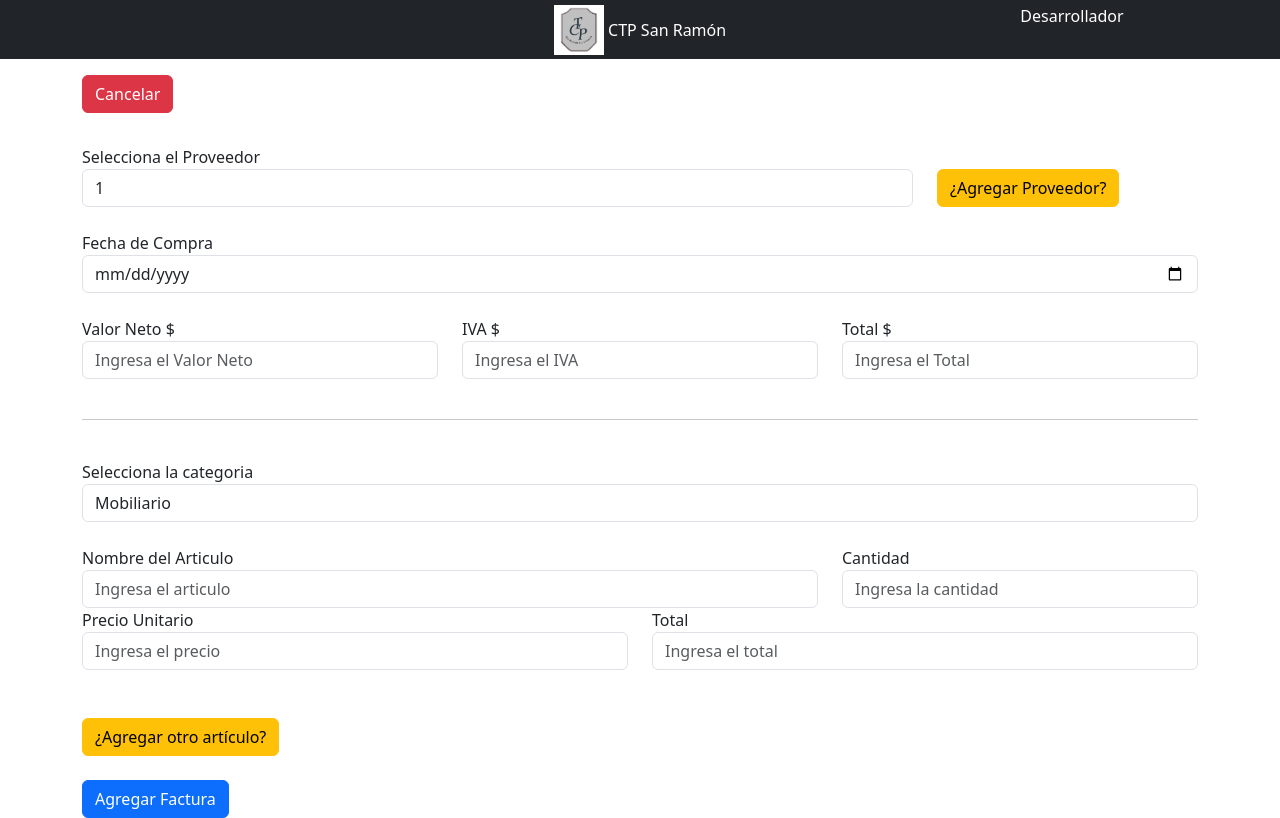
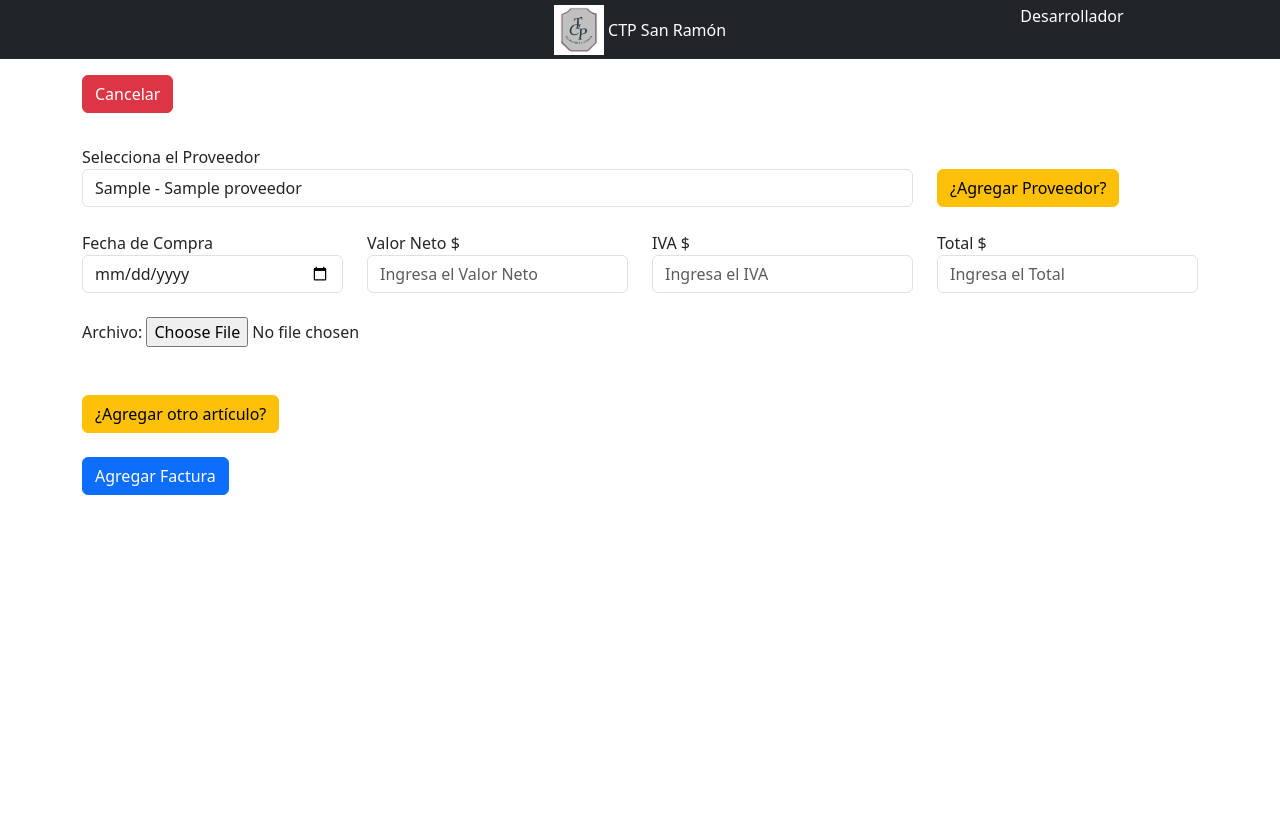
Before and after one commit to Meshdako/CTP-Inventario, a Django app: template src/Proyecto_API/api/templates/main/add.html in a window 1280 px wide. After the commit the page ends 495 px from the top, so only its background shows below. Run offline with Django 3.2, Linux system fonts and the light colour scheme; the template is opened without the code that fills it: values that come from a table or form of the project are taken from there, others are empty; tables that the repository leaves empty hold one stand-in row (values such as "Sample post"); some libraries are stand-ins or nearby versions.

Commit message:
UPDATE (Nuevamente, no es el mejor commit. No debería suceder, pero necesito hacerlo por tiempo

```diff
--- a/src/Proyecto_API/api/forms.py
+++ b/src/Proyecto_API/api/forms.py
@@ -1,12 +1,17 @@
 from django import forms
 
 class ArticuloForm(forms.Form):
+    # Proveedor
+    rut = forms.IntegerField()
+    # Factura
     fecha_compra = forms.DateField()
     valor_neto = forms.IntegerField()
     iva = forms.IntegerField()
     total = forms.IntegerField()
-    categoria = forms.ChoiceField(choices=((1, 'Mobiliario'), (2, 'Aseo'), (3, 'Química')))
+    archivo = forms.FileField()
+    # Articulo
+    categoria = forms.ChoiceField(choices=((1, 'Mobiliario'), (2, 'Aseo'), (3, 'Química'), (4, 'Accesorios de Computadora')))
     nombre_articulo = forms.CharField()
     cantidad = forms.IntegerField()
     precio_unitario = forms.DecimalField()
-    total = forms.DecimalField()
+    total_articulo = forms.DecimalField()
--- a/src/Proyecto_API/api/static/js/add.js
+++ b/src/Proyecto_API/api/static/js/add.js
@@ -1,55 +1,99 @@
+// Separar números en miles
+function formatInput(input) {
+    // Obtener el valor ingresado
+    let value = input.value;
+
+    // Eliminar cualquier separador de miles existente
+    value = value.replace(/\./g, '');
+
+    // Convertir a número y formatear con separadores de miles
+    let formattedValue = addThousandsSeparator(value);
+
+    // Actualizar el valor en la casilla de entrada
+    input.value = formattedValue;
+}
+
+function addThousandsSeparator(number) {
+    // Convertir a número
+    let parsedNumber = parseFloat(number);
+
+    // Verificar si el número es válido
+    if (isNaN(parsedNumber)) {
+        return number; // Devolver el valor original si no es un número válido
+    }
+
+    // Formatear con separadores de miles y punto decimal
+    return parsedNumber.toLocaleString(undefined, { minimumFractionDigits: 0, maximumFractionDigits: 0 });
+}
+
 // Agregar Nuevo Articulo
+// Variable para realizar un seguimiento del índice de campo
+var campoIndex = 0;
+
+function eliminarArticulo(id) {
+    var articulo = document.getElementById(id);
+    articulo.remove();
+}
+
+// Función para agregar un nuevo artículo
 function agregarArticulo() {
     var container = document.getElementById("articulos-container");
     var nuevoArticulo = document.createElement("div");
+    var articuloId = "articulo_" + campoIndex;
 
     nuevoArticulo.innerHTML = `
         <br>
         <hr>
         <br>
-        <div class="from-group">
-                <div class="from-group">
-                    <label for="categoria_id">Selecciona la Categoría</label>
-                    <select class="form-control" name="categoria_id">
-                        <option value="1">Mobiliario</option>
-                        <option value="2">Aseo</option>
-                        <option value="3">Química</option>
-                    </select>
-                </div>
+        <div id="articulo_${campoIndex}">
+            <div class="form-group">
+                <label for="categoria_${campoIndex}">Selecciona la categoría</label>
+                <select class="form-control" id="categoria_${campoIndex}" name="categoria_${campoIndex}">
+                    <option value="1">Mobiliario</option>
+                    <option value="2">Aseo</option>
+                    <option value="3">Química</option>
+                    <option value="4">Accesorios de Computadora</option>
+                </select>
             </div>
 
             <br>
             <div class="row">
                 <div class="col-md-8">
                     <div class="form-group">
-                        <label for="nombre_articulo">Nombre del Articulos</label>
-                        <input type="text" class="form-control" name="nombre_articulo"
-                            placeholder="Ingresa el articulo">
+                        <label for="nombre_articulo_${campoIndex}">Nombre del Articulo</label>
+                        <input type="text" class="form-control" id="nombre_articulo_${campoIndex}" name="nombre_articulo_${campoIndex}" placeholder="Ingresa el artículo">
                     </div>
                 </div>
                 <div class="col-md-4">
                     <div class="form-group">
-                        <label for="cantidad">Cantidad</label>
-                        <input type="number" class="form-control" name="cantidad" placeholder="Ingresa la cantidad">
+                        <label for="cantidad_${campoIndex}">Cantidad</label>
+                        <input type="text" class="form-control" id="cantidad_${campoIndex}" name="cantidad_${campoIndex}" oninput="formatInput(this)" placeholder="Ingresa la cantidad">
                     </div>
                 </div>
             </div>
             <div class="row">
                 <div class="col-md-6">
                     <div class="form-group">
-                        <label for="precio_unit">Precio Unitario</label>
-                        <input type="number" class="form-control" name="precio_unitario"
-                            placeholder="Ingresa el precio">
+                        <label for="precio_unitario_${campoIndex}">Precio Unitario</label>
+                        <input type="text" class="form-control" id="precio_unitario_${campoIndex}" name="precio_unitario_${campoIndex}" oninput="formatInput(this)" placeholder="Ingresa el precio">
                     </div>
                 </div>
                 <div class="col-md-6">
                     <div class="form-group">
-                        <label for="total">Total</label>
-                        <input type="number" class="form-control" name="total" placeholder="Ingresa el total">
+                        <label for="total_${campoIndex}">Total</label>
+                        <input type="text" class="form-control" id="total_${campoIndex}" name="total_${campoIndex}" oninput="formatInput(this)" placeholder="Ingresa el total">
                     </div>
                 </div>
             </div>
-        `;
+
+            <!-- Botón para eliminar el artículo -->
+            <br>
+            <button type="button" onclick="eliminarArticulo('${articuloId}')" class="btn btn-danger mt-2">Eliminar Articulo</button>
+        </div>
+    `;
 
     container.appendChild(nuevoArticulo);
+
+    // Incrementar el índice de campo para el próximo artículo
+    campoIndex++;
 }
--- a/src/Proyecto_API/api/templates/main/add.html
+++ b/src/Proyecto_API/api/templates/main/add.html
@@ -46,7 +46,7 @@
     <!-- Formulario Factura -->
     <div class="container">
         <div class="d-flex">
-            <a href="/api/facturas/views">
+            <a href="/api/home/views">
                 <button type="button" class="btn btn-danger mt-3 mb-2">Cancelar</button>
             </a>
         </div>
@@ -54,23 +54,25 @@
 
     <div class="container">
         <br>
-        <form id="agregar_item">
+        <form method="post" enctype="multipart/form-data">
+            {% csrf_token %}
+
             <div class="from-group">
                 <div class="row">
                     <div class="col-md-9">
-                        <label for="proveedor_id">
+                        <label for="{{ form.rut.id_for_label }}">
                             Selecciona el Proveedor
                         </label>
-                        <select class="form-control" name="proveedor_id">
+                        <select class="form-control" name="{{ form.rut.html_name }}">
                             {% for m in proveedores %}
-                            <option>
-                                {{ m.id }}
+                            <option value="{{ m.id }}" {% ifequal form.rut.value m.id %}selected{% endifequal %}>
+                                {{ m.rut }} - {{ m.nombre }}
                             </option>
                             {% endfor %}
                         </select>
                     </div>
                     <div class="col-md-3 mx-auto">
-                        <a href="#">
+                        <a href="https://youtube.com">
                             <button type="button" class="btn btn-warning mt-4">
                                 ¿Agregar Proveedor?
                             </button>
@@ -80,86 +82,44 @@
             </div>
 
             <br>
-            <div class="form-group">
-                <label for="nombre_articulo">Fecha de Compra</label>
-                <input type="date" class="form-control" name="fecha_compra">
-            </div>
-
-            <br>
             <div class="row">
-                <div class="col-md-4">
+                <div class="col-md-3">
                     <div class="form-group">
-                        <label for="valor_neto">Valor Neto $</label>
-                        <input type="number" class="form-control" name="valor_neto" placeholder="Ingresa el Valor Neto">
+                        <label for="{{ form.fecha_compra.id_for_label }}">Fecha de Compra</label>
+                        <input type="date" class="form-control" id="{{ form.fecha_compra.id_for_label }}"
+                            name="{{ form.fecha_compra.html_name }}">
                     </div>
                 </div>
-                <div class="col-md-4">
+                <div class="col-md-3">
                     <div class="form-group">
-                        <label for="iva">IVA $</label>
-                        <input type="number" class="form-control" name="iva" placeholder="Ingresa el IVA">
+                        <label for="{{ form.valor_neto.id_for_label }}">Valor Neto $</label>
+                        <input type="text" class="form-control" id="{{ form.valor_neto.id_for_label }}"
+                            name="{{ form.valor_neto.html_name }}" oninput="formatInput(this)" placeholder="Ingresa el Valor Neto">
                     </div>
                 </div>
-                <div class="col-md-4">
+                <div class="col-md-3">
                     <div class="form-group">
-                        <label for="total">Total $</label>
-                        <input type="number" class="form-control" name="total" placeholder="Ingresa el Total">
+                        <label for="{{ form.iva.id_for_label }}">IVA $</label>
+                        <input type="text" class="form-control" id="{{ form.iva.id_for_label }}"
+                            name="{{ form.iva.html_name }}" oninput="formatInput(this)" placeholder="Ingresa el IVA">
+                    </div>
+                </div>
+                <div class="col-md-3">
+                    <div class="form-group">
+                        <label for="{{ form.total.id_for_label }}">Total $</label>
+                        <input type="text" class="form-control" id="{{ form.total.id_for_label }}"
+                            name="{{ form.total.html_name }}" oninput="formatInput(this)" placeholder="Ingresa el Total">
                     </div>
                 </div>
             </div>
 
             <br>
-            <hr>
-            <br>
-            <div id="articulos-container">
-                <div class="from-group">
-                    <label for="categoria_id">Selecciona la categoria</label>
-                    <select class="form-control" name="categoria_id">
-                        {% for m in categorias %}
-                        <option>
-                            {% if m.tipo_categoria == 1 %}
-                            <p>Mobiliario</p>
-                            {% elif m.tipo_categoria == 2 %}
-                            <p>Aseo</p>
-                            {% else %}
-                            <p>Química</p>
-                            {% endif %}
-                        </option>
-                        {% endfor %}
-                    </select>
-                </div>
+            <div>
+                <label for="{{ form.archivo.id_for_label }}">Archivo:</label>
+                {{ form.archivo }}
+            </div>
 
-                <br>
-                <div class="row">
-                    <div class="col-md-8">
-                        <div class="form-group">
-                            <label for="nombre_articulo">Nombre del Articulo</label>
-                            <input type="text" class="form-control" name="nombre_articulo"
-                                placeholder="Ingresa el articulo">
-                        </div>
-                    </div>
-                    <div class="col-md-4">
-                        <div class="form-group">
-                            <label for="cantidad">Cantidad</label>
-                            <input type="number" class="form-control" name="cantidad" placeholder="Ingresa la cantidad">
-                        </div>
-                    </div>
-                </div>
-                <div class="row">
-                    <div class="col-md-6">
-                        <div class="form-group">
-                            <label for="precio_unit">Precio Unitario</label>
-                            <input type="number" class="form-control" name="precio_unitario"
-                                placeholder="Ingresa el precio">
-                        </div>
-                    </div>
-                    <div class="col-md-6">
-                        <div class="form-group">
-                            <label for="total">Total</label>
-                            <input type="number" class="form-control" name="total" placeholder="Ingresa el total">
-                        </div>
-                    </div>
-                </div>
-            </div>
+            <div id="articulos-container"></div>
 
 
             <br>
--- a/src/Proyecto_API/api/urls.py
+++ b/src/Proyecto_API/api/urls.py
@@ -18,8 +18,7 @@ urlpatterns=[
     path('registros/<int:id>', RegistroView.as_view(), name='registro_process'),
     # URLs Plantillas
     path("home/views", Home, name="home"),
-    path("articulos/add", Add, name="articulos"),
-    path("articulos/add_test", crear_Articulo),
+    path("articulos/add", crear_Articulo),
     path("articulos/views", Products, name="articulos"),
     path("facturas/views", Facturas, name="facturas"),
 ]
```
Also changed, not shown: src/Proyecto_API/api/models.py (+26 -2 lines), src/Proyecto_API/api/templates/main/add_test.html (+19 -1 lines), src/Proyecto_API/api/views.py (+8 -3 lines), src/Proyecto_API/api/migrations/0005_alter_proveedor_rut.py (added), src/Proyecto_API/api/migrations/0006_alter_categoria_tipo_categoria.py (added).
